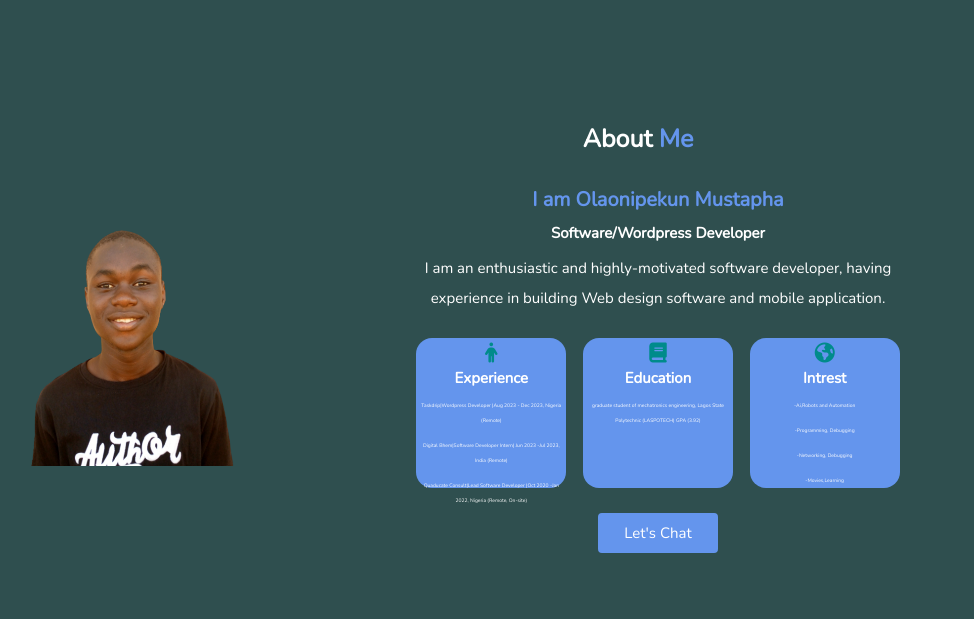
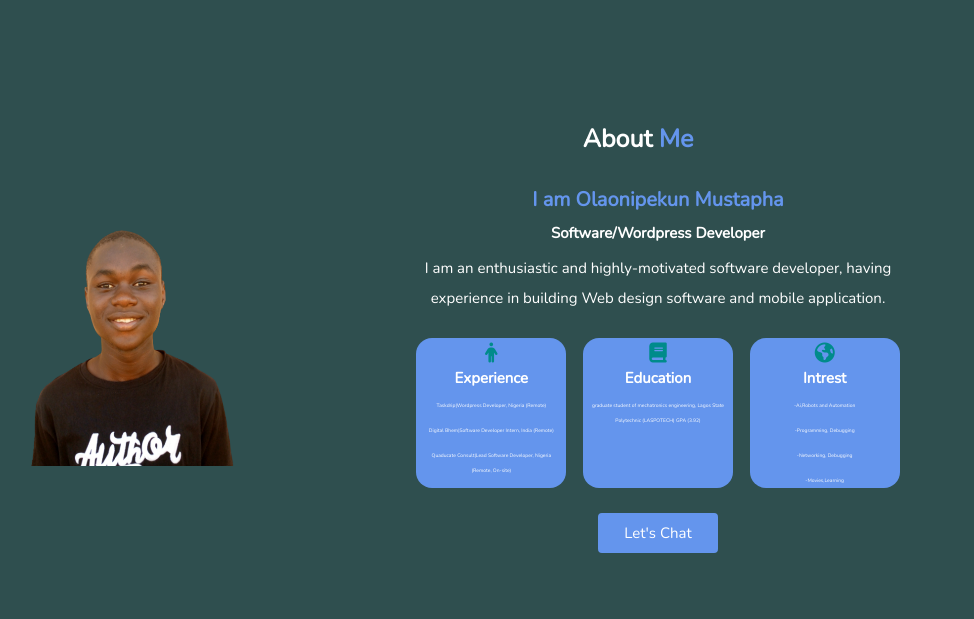
Before and after one commit to mustaphaolaonipekun/mustapharesume, a plain HTML site: page index.html in a window 1280 px wide. Shown: the part 498-1117 px from the top of the page, without its empty margins (2-976 px from the left). Drawn offline with nearby package versions, Linux system fonts and the light colour scheme; a script that the page names is missing.

Commit message:
Update index.html

```diff
--- a/index.html
+++ b/index.html
@@ -94,11 +94,11 @@
                     <i class="fa-solid fa-person fa-fade" ></i>
             <h3>Experience </h3>
 
-            <p> Taskdrip|Wordpress Developer |Aug 2023 - Dec 2023, Nigeria (Remote)
+            <p> Taskdrip|Wordpress Developer, Nigeria (Remote)
              </p>
-            <p> Digital Bhem|Software Developer Intern| Jun 2023 -Jul 2023, India (Remote)
+            <p> Digital Bhem|Software Developer Intern, India (Remote)
             </p>
-            <p> Quaducate Consult|Lead Software Developer |Oct 2020 -Jan 2022, Nigeria (Remote, On-site)
+            <p> Quaducate Consult|Lead Software Developer, Nigeria (Remote, On-site)
             </p>
         </div>
         <div class="educ">
```
